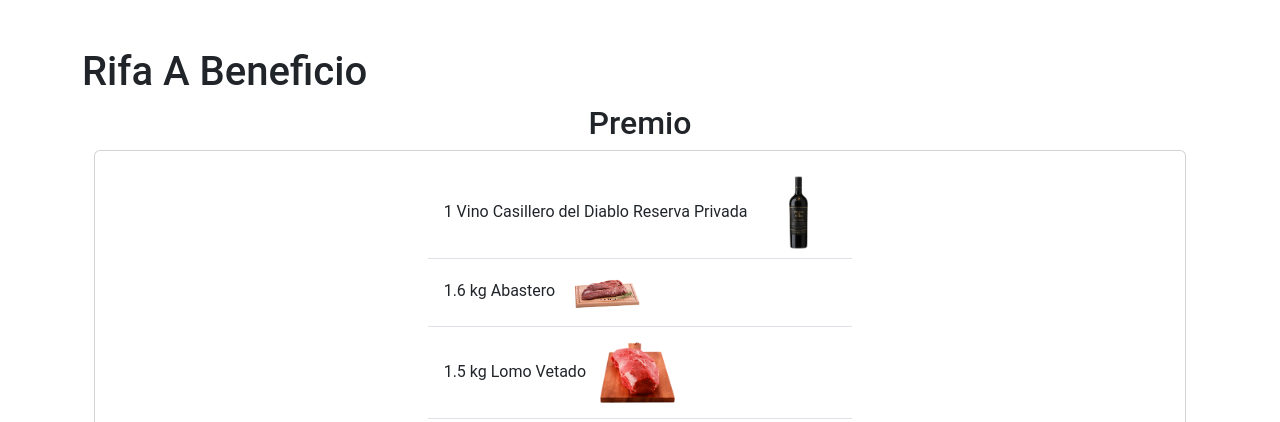
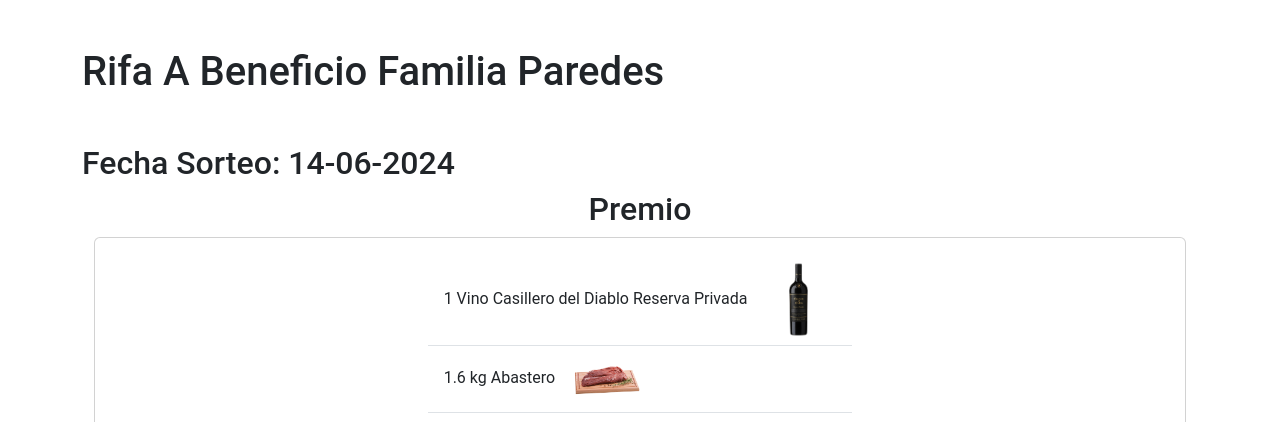
Before and after one commit to BryanBece/webRifa, a Django app: page / in a window 1280 px wide. Shown: the part 56-478 px from the top of the page. Run offline with Django 5.2, Linux system fonts and the light colour scheme; data that the repository does not hold is empty; some libraries are stand-ins or nearby versions.

Commit message:
feat: actualizar página de inicio con información de la rifa

```diff
--- a/rifa/templates/rifa/home.html
+++ b/rifa/templates/rifa/home.html
@@ -5,7 +5,8 @@
 {% load static %}
 
 {% block content %}
-<h1 class="mt-5">Rifa A Beneficio</h1>
+<h1 class="mt-5">Rifa A Beneficio Familia Paredes</h1>
+<h2 class="mt-5">Fecha Sorteo: 14-06-2024</h2>
 
 <!-- Sección de Premio -->
 <h2 class="text-center">Premio</h2>
```
